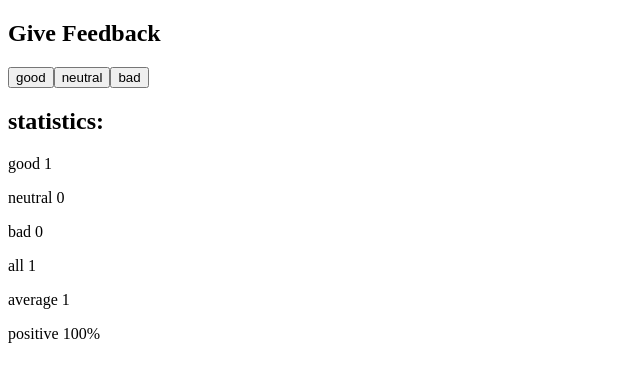
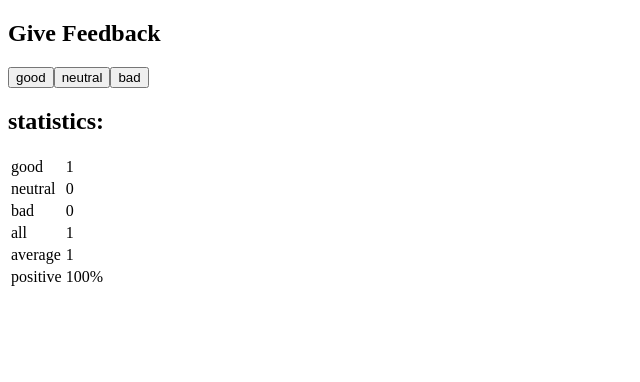
Before and after one commit to furquan-lp/fullstack_part1, a React (Create React App) app: page / in a window 1280 px wide. Both pictures are taken after a click on the button "good". Shown: the top 382 px of the page, without its empty margins (0-640 px from the left). Built offline with nearby package versions, Linux system fonts and the light colour scheme.

Commit message:
1.11*: unicafe step6

```diff
--- a/src/App.js
+++ b/src/App.js
@@ -2,21 +2,21 @@
 
 const Button = ({ text, handleClick }) => <button onClick={handleClick}>{text}</button>;
 
-const StatisticLine = ({ text, value }) => <p>{text} {value}</p>;
+const StatisticLine = ({ text, value }) => <tr><td>{text}</td> <td>{value}</td></tr>;
 
 const Statistics = ({ good, neutral, bad }) => {
   const all = good + neutral + bad;
   if (good === 0 && neutral === 0 && bad === 0)
     return (<p>No feedback given.</p>);
   return (
-    <>
+    <table>
       <StatisticLine text='good' value={good} />
       <StatisticLine text='neutral' value={neutral} />
       <StatisticLine text='bad' value={bad} />
       <StatisticLine text='all' value={all} />
       <StatisticLine text='average' value={(good - bad) / all} />
       <StatisticLine text='positive' value={(good / all) * 100 + '%'} />
-    </>
+    </table>
   );
 };
 
```
